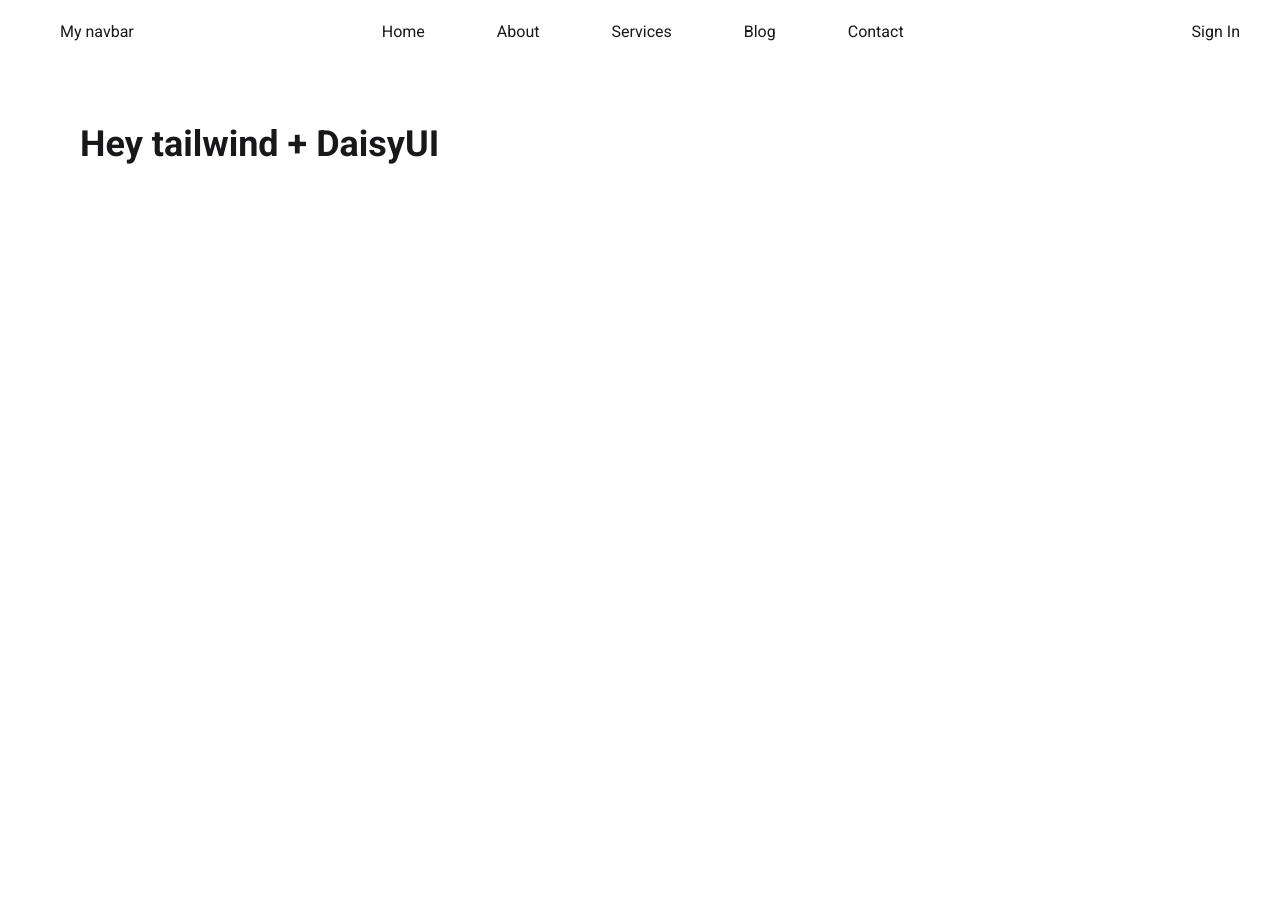
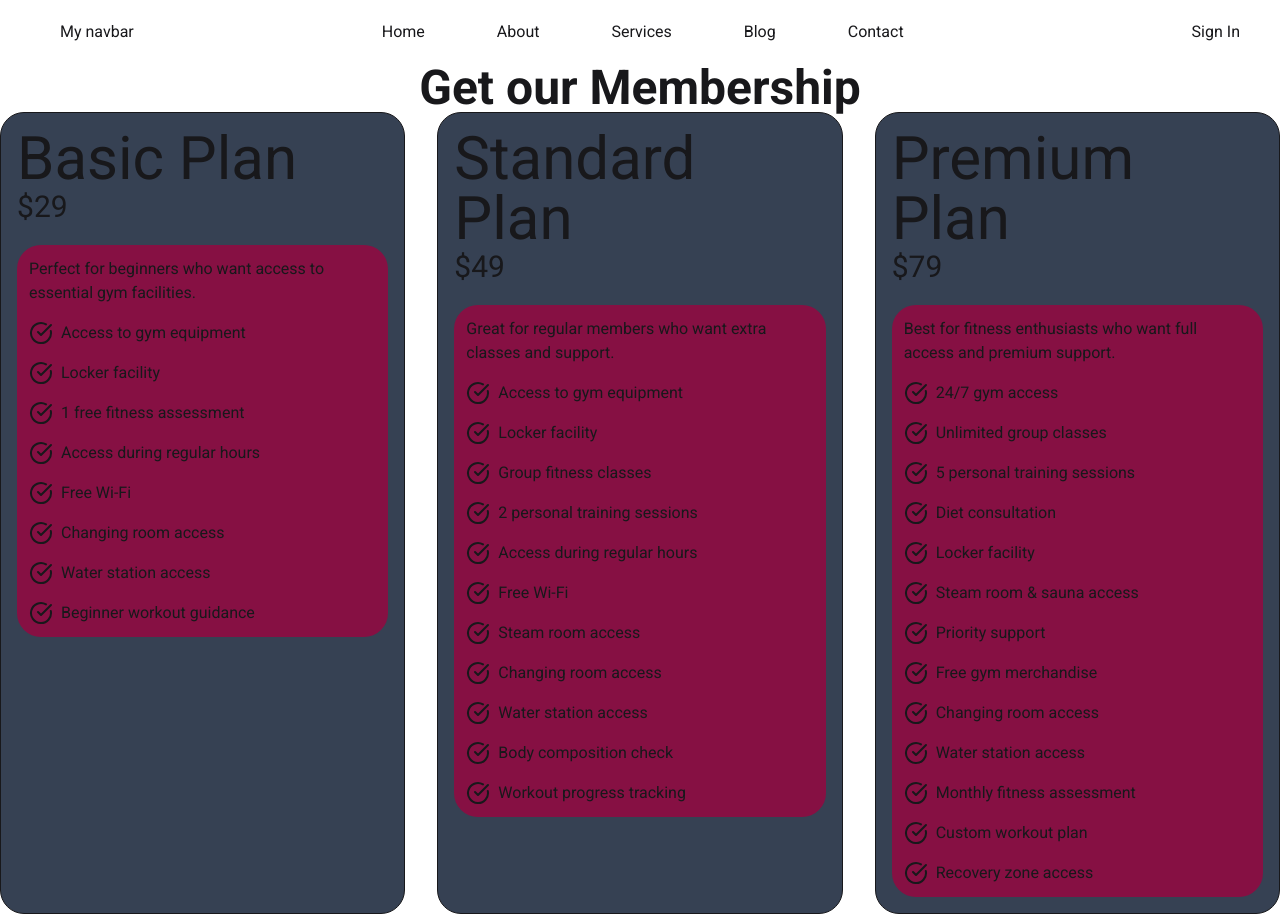
Before and after one commit to 5hoaib21/React-Ecosystem-NPM-TAILWIND-RECHARTS-MLST-6-MDL-33-, a React (Vite) app: page / in a window 1280 px wide. Before the commit the page ends 800 px from the top, so only its background shows below. Built offline with nearby package versions, Linux system fonts and the light colour scheme.

Commit message:
Display Pricing options in Pricing Card

```diff
--- a/src/App.jsx
+++ b/src/App.jsx
@@ -1,21 +1,34 @@
+import { Suspense } from "react";
 import "./App.css";
 // import DaisyNav from "./components/DaisyNav/DaisyNav";
+
+
+
+const pricingPromise = fetch('pricingData.json').then(res => res.json())
+
+
+
+
 
 function App() {
   return (
     <>
+      <header>
+        <Navbar></Navbar>
+        {/* <DaisyNav></DaisyNav> */}
+      </header>
 
-<header>
-<Navbar></Navbar>
-  {/* <DaisyNav></DaisyNav> */}
-</header>
 
-      <h1 className="p-20 text-4xl font-bold">Hey tailwind + DaisyUI </h1>
-
+      <main>
+        <Suspense fallback={<span className="loading loading-dots loading-lg"></span>}>
+          <PricingOptions pricingPromise={pricingPromise}></PricingOptions>
+        </Suspense>
+      </main>
     </>
   );
 }
 import DaisyNav from "./components/DaisyNav/DaisyNav";
-import Navbar from "./Navbar/Navbar";
+import Navbar from "./components/Navbar/Navbar";
+import PricingOptions from "./components/PricingOptions/PricingOptions";
 
 export default App;
--- /dev/null
+++ b/src/components/PricingCard/PricingCard.jsx
@@ -0,0 +1,26 @@
+import React from 'react';
+import PricingFeatures from './PricingFeatures';
+
+const PricingCard = ({pricing}) => {
+  const {name, price, description, features} = pricing;
+  return (
+    <div className='border p-4 bg-gray-700 rounded-3xl'>
+      {/* card header */}
+      <div>
+        <h1 className='text-6xl'>{name}</h1>
+        <h4 className='text-3xl'>${price}</h4>
+      </div>
+      {/* card body */}
+      <div className='bg-pink-900 p-3 rounded-3xl mt-5'>
+      <p>{description}</p>
+      {
+        features.map((feature,i) => <PricingFeatures
+         key={i}
+         feature={feature}></PricingFeatures>)
+      }
+      </div>
+    </div>
+  );
+};
+
+export default PricingCard;
--- /dev/null
+++ b/src/components/PricingCard/PricingFeatures.jsx
@@ -0,0 +1,10 @@
+import { CircleCheckBig } from 'lucide-react';
+import React from 'react';
+
+const PricingFeatures = ({feature}) => {
+  return (
+    <p className='flex mt-4'><CircleCheckBig className='mr-2'></CircleCheckBig> {feature}</p>
+  );
+};
+
+export default PricingFeatures;
--- a/src/components/PricingOptions/PricingOptions.jsx
+++ b/src/components/PricingOptions/PricingOptions.jsx
@@ -1,9 +1,20 @@
-import React from 'react';
+import React, { use } from 'react';
+import PricingCard from '../PricingCard/PricingCard';
 
-const PricingOptions = () => {
+const PricingOptions = ({pricingPromise}) => {
+
+  const pricingData = use(pricingPromise);
+  console.log(pricingData);
   return (
     <div>
-
+      <h2 className='text-5xl font-bold flex justify-center mt-5'>Get our Membership</h2>
+      <div className='grid md:grid-cols-3 gap-8'>
+        {
+          pricingData.map(pricing => <PricingCard
+          key={pricing.id}
+           pricing={pricing}></PricingCard>)
+        }
+      </div>
     </div>
   );
 };
```
Also changed, not shown: src/components/Navbar/Link.jsx (renamed from src/Navbar/Link.jsx), src/components/Navbar/Navbar.jsx (renamed from src/Navbar/Navbar.jsx).
